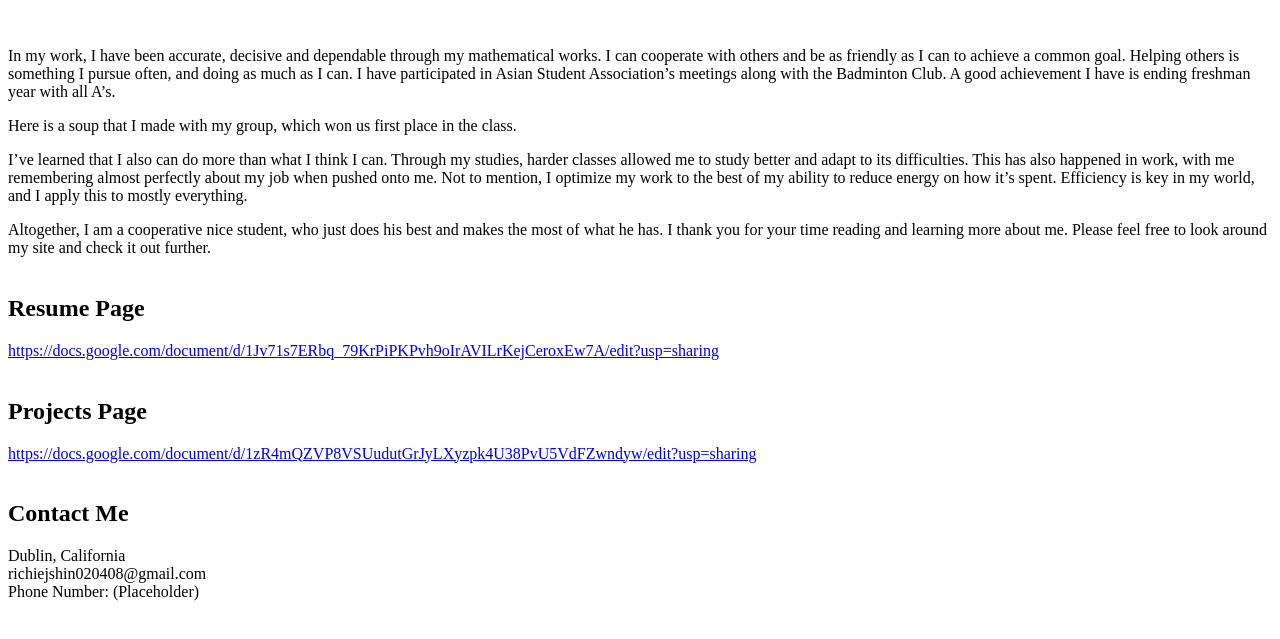
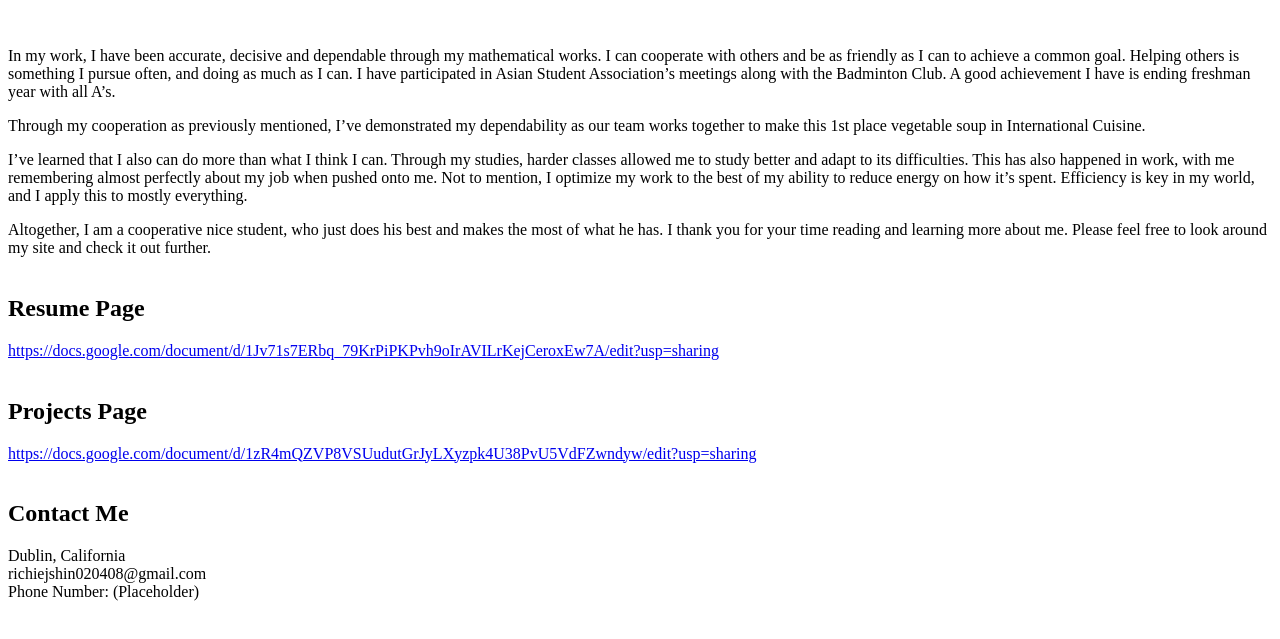
Before and after one commit to Ninjawake/Ninjawake.github.io, a plain HTML site: page index.html in a window 1280 px wide. Shown: the part 119-758 px from the top of the page. Drawn offline with Linux system fonts and the light colour scheme.

Commit message:
Update index.html

```diff
--- a/index.html
+++ b/index.html
@@ -6,7 +6,7 @@
 <br>
 <p>In my work, I have been accurate, decisive and dependable through my mathematical works. I can cooperate with others and be as friendly as I can to achieve a common goal. Helping others is something I pursue often, and doing as much as I can. I have participated in Asian Student Association’s meetings along with the Badminton Club. A good achievement I have is ending freshman year with all A’s.</p2>
 <br>
-<p>Here is a soup that I made with my group, which won us first place in the class.</p3>
+<p>Through my cooperation as previously mentioned, I’ve demonstrated my dependability as our team works together to make this 1st place vegetable soup in International Cuisine.</p3>
 <br>
 <p>I’ve learned that I also can do more than what I think I can. Through my studies, harder classes allowed me to study better and adapt to its difficulties. This has also happened in work, with me remembering almost perfectly about my job when pushed onto me. Not to mention, I optimize my work to the best of my ability to reduce energy on how it’s spent. Efficiency is key in my world, and I apply this to mostly everything.</p4>
 <br>
```
